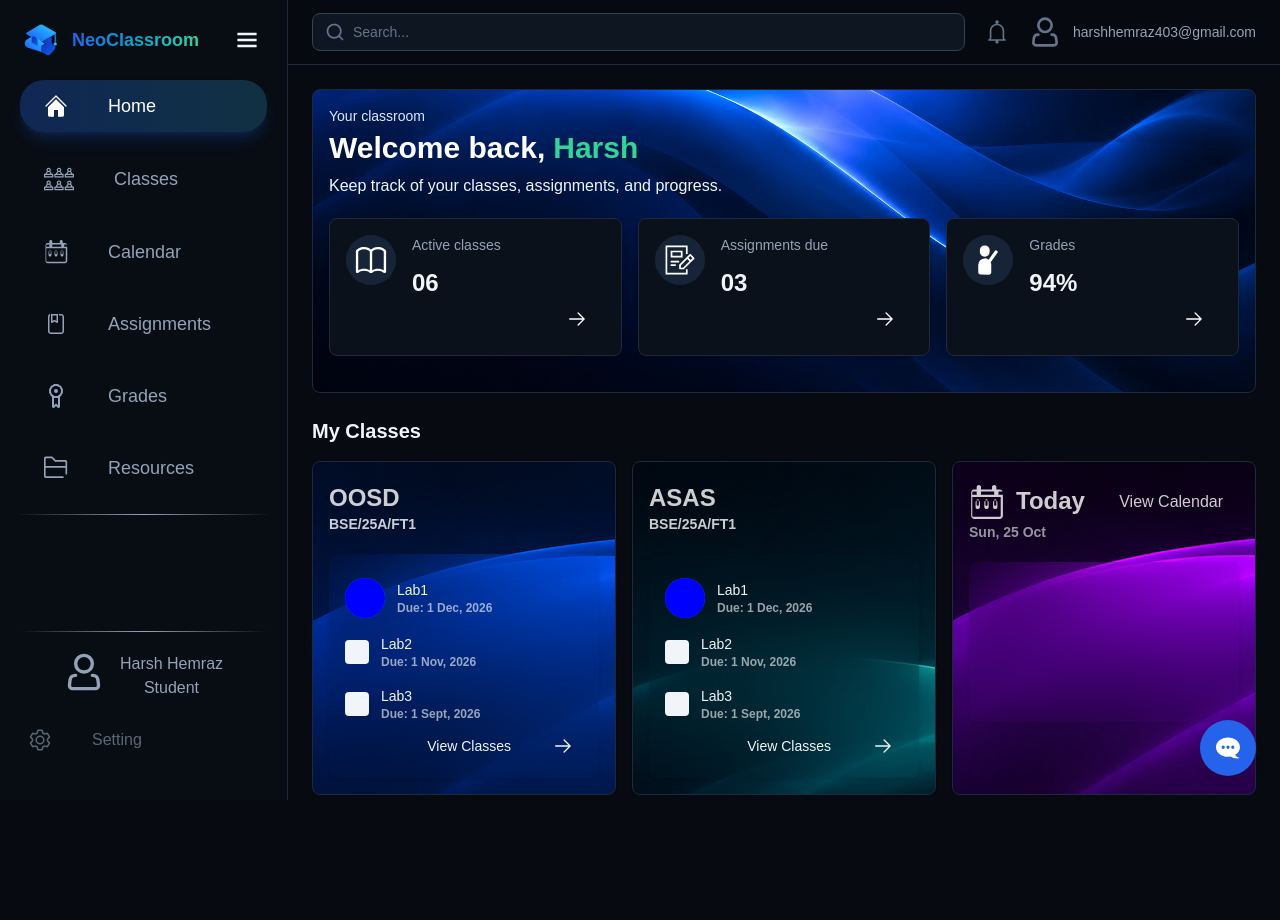
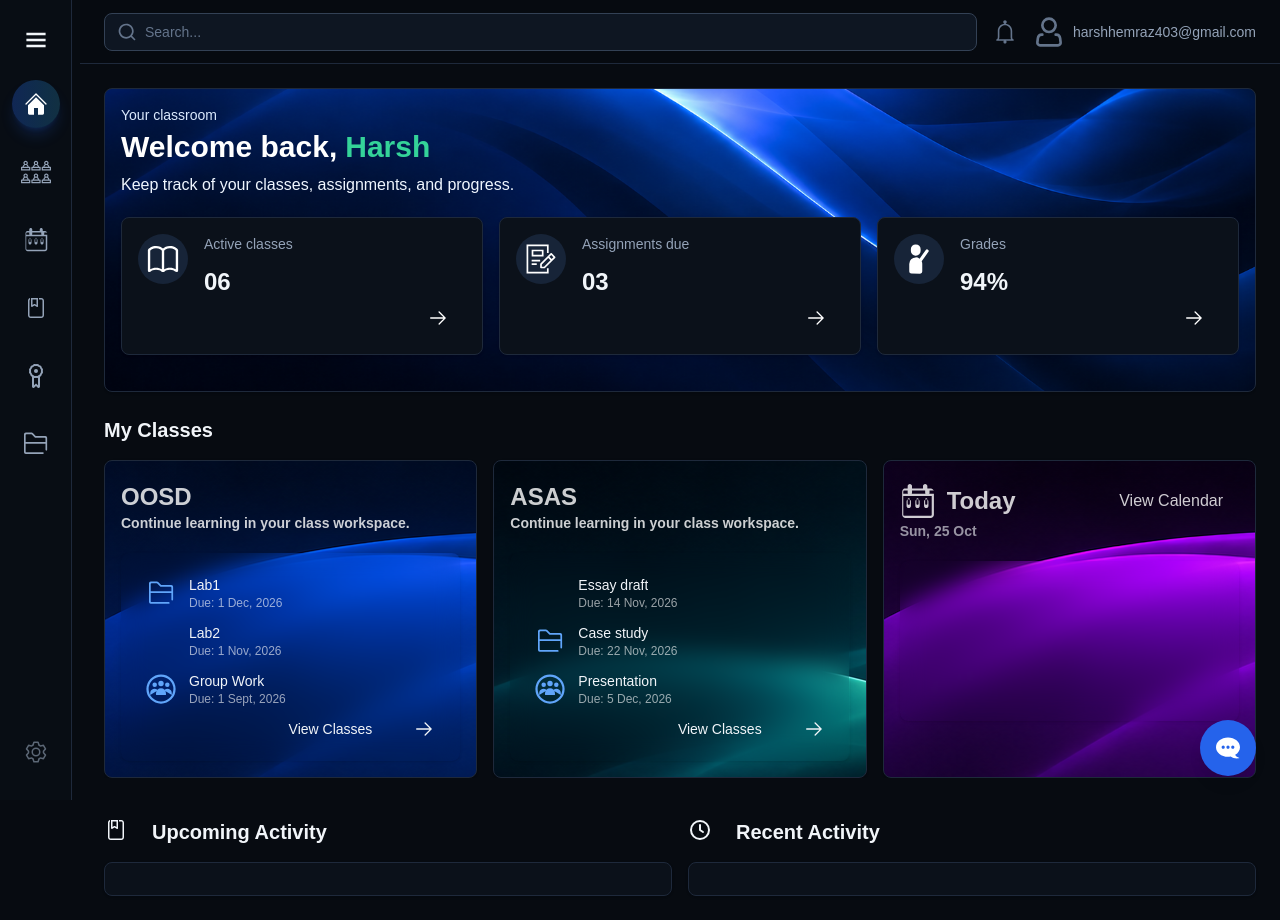
Before and after one commit to NeoClassroom/NeoClassroom, a React (Vite) app in the folder frontend/: page / in a window 1280 px wide. Before the commit the page ends 819 px from the top, so only its background shows below. Built offline with nearby package versions, Linux system fonts and the light colour scheme.

Commit message:
Feat: Modified Homepage

```diff
--- a/frontend/components/Layouts/LeftLayout/LeftLayout.tsx
+++ b/frontend/components/Layouts/LeftLayout/LeftLayout.tsx
@@ -47,7 +47,13 @@ export const LeftLayout = ({
   const navigate = useNavigate();
   const { pathname } = useLocation();
   const routeActivePage =
-    pathname === "/classes" ? "classes" : pathname === "/" ? "home" : undefined;
+    pathname === "/classes"
+      ? "classes"
+      : pathname === "/calender"
+        ? "calendar"
+        : pathname === "/"
+          ? "home"
+          : undefined;
   const [selection, setSelection] = useState<{
     pathname: string;
     pageId: (typeof navigationItems)[number]["id"];
@@ -131,7 +137,7 @@ export const LeftLayout = ({
         </div>
 
         <div onClick={onCloseMobile}>
-          <nav aria-label="Main navigation" className="space-y-5 px-5">
+          <nav aria-label="Main navigation" className="space-y-5 px-5 group-data-[collapsed=true]/sidebar:lg:px-2">
             {navigationItems.map((item) => {
               const isActive = activePage === item.id;
 
@@ -139,7 +145,7 @@ export const LeftLayout = ({
                 <Button
                   key={item.id}
                   className={cn(
-                    "w-full justify-start rounded-3xl transition-all duration-200 [&>svg]:shrink-0 group-data-[collapsed=true]/sidebar:lg:justify-center",
+                    "w-full justify-start rounded-3xl transition-all duration-200 [&>svg]:shrink-0 group-data-[collapsed=true]/sidebar:lg:h-12 group-data-[collapsed=true]/sidebar:lg:w-12 group-data-[collapsed=true]/sidebar:lg:mx-auto group-data-[collapsed=true]/sidebar:lg:justify-center group-data-[collapsed=true]/sidebar:lg:px-0",
                     isActive
                       ? "bg-linear-to-r from-primary/30 to-accent/20 text-white shadow-lg shadow-primary/20"
                       : "text-text-secondary",
--- a/frontend/components/Layouts/MainLayout/MainLayout.tsx
+++ b/frontend/components/Layouts/MainLayout/MainLayout.tsx
@@ -10,15 +10,25 @@ export const MainLayout = ({
   children,
 }: MainLayoutProps) => {
   const user = "harshhemraz403@gmail.com";
-  const [sidebarCollapsed, setSidebarCollapsed] = useState(false);
+  const [sidebarCollapsed, setSidebarCollapsed] = useState(() => {
+    return window.localStorage.getItem("sidebar-collapsed") !== "false";
+  });
   const [mobileNavigationOpen, setMobileNavigationOpen] = useState(false);
+
+  const toggleSidebar = () => {
+    setSidebarCollapsed((collapsed) => {
+      const nextCollapsed = !collapsed;
+      window.localStorage.setItem("sidebar-collapsed", String(nextCollapsed));
+      return nextCollapsed;
+    });
+  };
 
   return (
     <div className="min-h-dvh">
       <LeftLayout
         collapsed={sidebarCollapsed}
         mobileOpen={mobileNavigationOpen}
-        onToggleCollapsed={() => setSidebarCollapsed((collapsed) => !collapsed)}
+        onToggleCollapsed={toggleSidebar}
         onCloseMobile={() => setMobileNavigationOpen(false)}
       />
 
@@ -28,7 +38,7 @@ export const MainLayout = ({
           sidebarCollapsed ? "lg:pl-20" : "lg:pl-72",
         )}
       >
-        <header className="sticky top-0 z-30 flex min-h-16 items-center gap-3 border-b border-border bg-background/95 px-4 py-3 backdrop-blur sm:px-6">
+        <header className="sticky top-0 z-30 flex min-h-16 items-center gap-2 border-b border-border bg-background/95 px-3 py-2.5 backdrop-blur sm:px-5 lg:px-6">
           <Button
             variant="ghost"
             className="shrink-0 p-2 lg:hidden"
@@ -65,7 +75,7 @@ export const MainLayout = ({
           </p>
         </header>
 
-        <main className="min-w-0 p-4 sm:p-6">{children}</main>
+        <main className="min-w-0 px-3 py-4 sm:px-5 lg:px-6 lg:py-6 2xl:px-8">{children}</main>
       </div>
     </div>
   );
--- /dev/null
+++ b/frontend/pages/HomePage/Homepage.constants.tsx
@@ -0,0 +1,157 @@
+
+import backgroundImage from "../../src/assets/background1.png";
+import backgroundImage2 from "../../src/assets/bgimg2.png";
+import backgroundImage3 from "../../src/assets/bgimg3.png";
+import {
+  ArrowRight,
+  AssignmentIcon,
+  AttendanceIcon,
+  BookIcon,
+  CalenderIcon,
+  LearningIcon,
+  ResourcesIcon,
+  TeamIcon,
+} from "../../components/Icon";
+
+import { Button } from "../../components/Atoms/Button";
+export const overview = [
+  {
+    id: "overview-1",
+    logo: <BookIcon fill="var(--color-secondary)" size={50} />,
+    label: "Active classes",
+    value: "06",
+    icon: <ArrowRight />,
+  },
+  {
+    id: "overview-2",
+    logo: <LearningIcon fill="var(--color-secondary)" size={50} />,
+    label: "Assignments due",
+    value: "03",
+    icon: <ArrowRight />,
+  },
+  {
+    id: "overview-3",
+    logo: <AttendanceIcon fill="var(--color-secondary)" size={50} />,
+    label: "Grades",
+    value: "94%",
+    icon: <ArrowRight />,
+  },
+];
+
+// Date formatting
+export const WEEKDAYS = ["Sun", "Mon", "Tues", "Wed", "Thurs", "Fri", "Sat"];
+
+export const MONTHS = [
+  "Jan",
+  "Feb",
+  "Mar",
+  "Apr",
+  "May",
+  "Jun",
+  "Jul",
+  "Aug",
+  "Sep",
+  "Oct",
+  "Nov",
+  "Dec",
+];
+
+export const currentDate = new Date();
+
+export const formattedDate = `${
+  WEEKDAYS[currentDate.getDay()]
+}, ${currentDate.getDate()} ${MONTHS[currentDate.getMonth()]}`;
+
+export const classData = [
+  {
+    id: "assignment-1",
+    icon: (
+      <ResourcesIcon
+        size={25}
+        color="var(--color-primary-light)"
+        fill="blue"
+      />
+    ),
+    title: "Lab1",
+    dueDate: "1 Dec, 2026",
+  },
+  {
+    id: "assignment-2",
+    icon: <AssignmentIcon size={32} color="var(--color-tertiary)" />,
+    title: "Lab2",
+    dueDate: "1 Nov, 2026",
+  },
+  {
+    id: "assignment-3",
+    icon: <TeamIcon size={30} color="var(--color-primary-light)" />,
+    title: "Group Work",
+    dueDate: "1 Sept, 2026",
+  },
+];
+
+export const asasClassData = [
+  {
+    id: "assignment-1",
+    icon: <AssignmentIcon size={32} color="var(--color-tertiary)" />,
+    title: "Essay draft",
+    dueDate: "14 Nov, 2026",
+  },
+  {
+    id: "assignment-2",
+    icon: (
+      <ResourcesIcon
+        size={25}
+        color="var(--color-primary-light)"
+        fill="blue"
+      />
+    ),
+    title: "Case study",
+    dueDate: "22 Nov, 2026",
+  },
+  {
+    id: "assignment-3",
+    icon: <TeamIcon size={30} color="var(--color-primary-light)" />,
+    title: "Presentation",
+    dueDate: "5 Dec, 2026",
+  },
+];
+
+export const classes = [
+  {
+    id: "class-1",
+    title: "OOSD",
+    description: "Continue learning in your class workspace.",
+    backgroundImage,
+    assignments: classData,
+    buttonDown: (
+      <Button key="view-oosd" size="sm" className="ml-auto" variant="ghost">
+        <p>View Classes</p>
+        <ArrowRight />
+      </Button>
+    ),
+  },
+  {
+    id: "class-2",
+    title: "ASAS",
+    description: "Continue learning in your class workspace.",
+    backgroundImage: backgroundImage2,
+    assignments: asasClassData,
+    buttonDown: (
+      <Button key="view-asas" size="sm" className="ml-auto" variant="ghost">
+        <p>View Classes</p>
+        <ArrowRight />
+      </Button>
+    ),
+  },
+  {
+    id: "calendar-1",
+    logo: <CalenderIcon size={35} />,
+    displaydate: formattedDate,
+    title: "Today",
+    backgroundImage: backgroundImage3,
+    assignments: [],
+    button: <Button key="view-calendar" variant="ghost">View Calendar</Button>,
+  },
+];
+
+export const profilename = "Harsh";
--- a/frontend/pages/HomePage/Homepage.page.tsx
+++ b/frontend/pages/HomePage/Homepage.page.tsx
@@ -1,142 +1,24 @@
 import { useEffect, useState } from "react";
+import { useNavigate } from "react-router-dom";
 import { Card } from "../../components/Atoms/Card";
 import { Skeleton } from "../../components/Atoms/Skeleton";
 import { MainLayout } from "../../components/Layouts/MainLayout";
 import { ChatWidget } from "../../components/widget";
 
+import { overview, profilename,  classes } from "./Homepage.constants";
+
 import backgroundImage from "../../src/assets/background1.png";
-import backgroundImage2 from "../../src/assets/bgimg2.png";
-import backgroundImage3 from "../../src/assets/bgimg3.png";
-
 import {
-  ArrowRight,
-  AttendanceIcon,
-  BookIcon,
-  CalenderIcon,
-  LearningIcon,
-  NoteIcon,
+  AssignmentIcon,
+  Clock,
 } from "../../components/Icon";
 
 import { Button } from "../../components/Atoms/Button";
 
-// Overview cards
-const overview = [
-  {
-    id: "overview-1",
-    logo: <BookIcon fill="var(--color-secondary)" size={50} />,
-    label: "Active classes",
-    value: "06",
-    icon: <ArrowRight />,
-  },
-  {
-    id: "overview-2",
-    logo: <LearningIcon fill="var(--color-secondary)" size={50} />,
-    label: "Assignments due",
-    value: "03",
-    icon: <ArrowRight />,
-  },
-  {
-    id: "overview-3",
-    logo: <AttendanceIcon fill="var(--color-secondary)" size={50} />,
-    label: "Grades",
-    value: "94%",
-    icon: <ArrowRight />,
-  },
-];
 
-// Date formatting
-const WEEKDAYS = ["Sun", "Mon", "Tues", "Wed", "Thurs", "Fri", "Sat"];
-
-const MONTHS = [
-  "Jan",
-  "Feb",
-  "Mar",
-  "Apr",
-  "May",
-  "Jun",
-  "Jul",
-  "Aug",
-  "Sep",
-  "Oct",
-  "Nov",
-  "Dec",
-];
-
-const currentDate = new Date();
-
-const formattedDate = `${
-  WEEKDAYS[currentDate.getDay()]
-}, ${currentDate.getDate()} ${MONTHS[currentDate.getMonth()]}`;
-
-const classData = [
-  {
-    id: "assignment-1",
-    icon: (
-      <NoteIcon
-        size={40}
-        color="var(--color-tertiary)"
-        className="bg-primary rounded-4xl"
-        fill="blue"
-      />
-    ),
-    title: "Lab1",
-    dueDate: "1 Dec, 2026",
-  },
-  {
-    id: "assignment-2",
-    icon: <NoteIcon />,
-    title: "Lab2",
-    dueDate: "1 Nov, 2026",
-  },
-  {
-    id: "assignment-3",
-    icon: <NoteIcon />,
-    title: "Lab3",
-    dueDate: "1 Sept, 2026",
-  },
-];
-
-const classes = [
-  {
-    id: "class-1",
-    title: "OOSD",
-    description: "BSE/25A/FT1",
-    backgroundImage,
-    assignments: classData,
-    buttonDown: (
-      <Button size="sm" className="ml-auto" variant="ghost">
-        <p>View Classes</p>
-        <ArrowRight />
-      </Button>
-    ),
-  },
-  {
-    id: "class-2",
-    title: "ASAS",
-    description: "BSE/25A/FT1",
-    backgroundImage: backgroundImage2,
-    assignments: classData,
-    buttonDown: (
-      <Button size="sm" className="ml-auto" variant="ghost">
-        <p>View Classes</p>
-        <ArrowRight />
-      </Button>
-    ),
-  },
-  {
-    id: "calendar-1",
-    logo: <CalenderIcon size={35} />,
-    displaydate: formattedDate,
-    title: "Today",
-    backgroundImage: backgroundImage3,
-    assignments: [],
-    button: <Button variant="ghost">View Calendar</Button>,
-  },
-];
-
-const profilename = "Harsh";
 
 export const Homepage = () => {
+  const navigate = useNavigate();
   const [isLoading, setIsLoading] = useState(true);
 
   useEffect(() => {
@@ -146,6 +28,7 @@ export const Homepage = () => {
   }, []);
 
   return (
+    <>
     <MainLayout>
       <div className="space-y-6 overflow-hidden">
         {/* Welcome Section */}
@@ -221,12 +104,12 @@ export const Homepage = () => {
             My Classes
           </h2>
 
-          <div className="flex w-full flex-col gap-4 sm:flex-row">
+          <div className="grid w-full grid-cols-1 gap-4 sm:grid-cols-2 xl:grid-cols-3">
             {classes.map((item) => (
               <Card
                 key={item.id}
                 id={item.id}
-                className="relative flex min-h-56 w-full items-end overflow-hidden bg-cover bg-center hover-mode text-white hover:scale-102"
+                className="relative flex min-h-60 w-full items-end overflow-hidden bg-cover bg-center hover-mode text-white sm:min-h-64 hover:scale-[1.01]"
                 style={{
                   backgroundImage: `url("${item.backgroundImage}")`,
                 }}
@@ -235,15 +118,21 @@ export const Homepage = () => {
                   <div className="flex w-full flex-col">
                     <div className="flex flex-row items-center justify-between">
                       <div className="flex flex-col">
-                        <span className="flex flex-row gap-3">
+                        <h3 className="flex flex-row gap-3 items-center">
                           {item.logo}
                           {item.title}
-                        </span>
+                        </h3>
 
-                        <span className="text-sm">{item.description}</span>
+                        {item.description && (
+                          <p className="text-sm">{item.description}</p>
+                        )}
                       </div>
 
-                      <span>{item.button}</span>
+                      <span
+                        onClick={item.button ? () => navigate("/calender") : undefined}
+                      >
+                        {item.button}
+                      </span>
                     </div>
 
                     <span className="text-sm text-foreground/60">
@@ -253,29 +142,42 @@ export const Homepage = () => {
                     <Card
                       id={`${item.id}-content`}
                       variant="outline"
-                      className="mt-5 w-full min-h-40 backdrop-blur-2xl border-none"
+                      className="mt-5 min-h-40 w-full space-y-1 backdrop-blur-md border-none"
                     >
                       {item.assignments.map((assignment) => (
+                        <Button
+                          key={assignment.id}
+                          size="sm"
+                          variant="ghost"
+                          className="h-auto w-full justify-start gap-3 rounded-xl px-2 py-1.5 text-left"
+                        >
                           <div
-                          key={assignment.id}
                             id={`${item.id}-${assignment.id}`}
-                          className="flex items-center gap-3 py-2"
+                            className="grid w-full min-w-0 grid-cols-[32px_minmax(0,1fr)] items-center gap-3"
                           >
-                          <span>{assignment.icon}</span>
-
-                          <div className="flex flex-col">
-                            <p className="text-sm font-medium">
+                            <span className="flex h-8 w-8 shrink-0 items-center justify-center">
+                              {assignment.icon}
+                            </span>
+                            <div className="flex min-w-0 flex-col items-start">
+                              <p className="truncate text-sm font-medium">
                                 {assignment.title}
                               </p>
-
                               <p className="text-xs text-white/60">
                                 Due: {assignment.dueDate}
                               </p>
                             </div>
                           </div>
+                        </Button>
                       ))}
 
+                      {item.buttonDown && (
+                        <span
+                          className="ml-auto"
+                          onClick={() => navigate("/classes")}
+                        >
                           {item.buttonDown}
+                        </span>
+                      )}
                     </Card>
                   </div>
                 </div>
@@ -284,8 +186,41 @@ export const Homepage = () => {
           </div>
         </section>
       </div>
+      <section className="pt-10">
+
+        <div className="flex  gap-4 justify-between ">
+          <div className="flex flex-col w-full">
+            <div className="flex flex-row gap-6">
+          <AssignmentIcon/>
+         <h2 className="font-bold text-xl mb-4">
+            Upcoming Activity
+          </h2>
+          </div>
+          <Card className="w-auto">
+
+          </Card>
+          </div>
+
+          <div className="flex flex-col  w-full">
+            <div className="flex flex-row gap-6">
+            <Clock/>
+         <h2 className="font-bold text-xl mb-4">
+            Recent Activity
+          </h2>
+          </div>
+          <Card className="w-auto">
+
+          </Card>
+
+          </div>
+
+          </div>
+
+      </section>
 
       <ChatWidget />
     </MainLayout>
+    </>
   );
+
 };
--- a/frontend/pages/HomePage/index.ts
+++ b/frontend/pages/HomePage/index.ts
@@ -1 +1,2 @@
 export * from "./Homepage.page";
+export * from "./Homepage.constants";
```
Also changed, not shown: 1 other file (tests, documents, lock files or other folders). Lines whose indentation alone changed are shown as unchanged.
